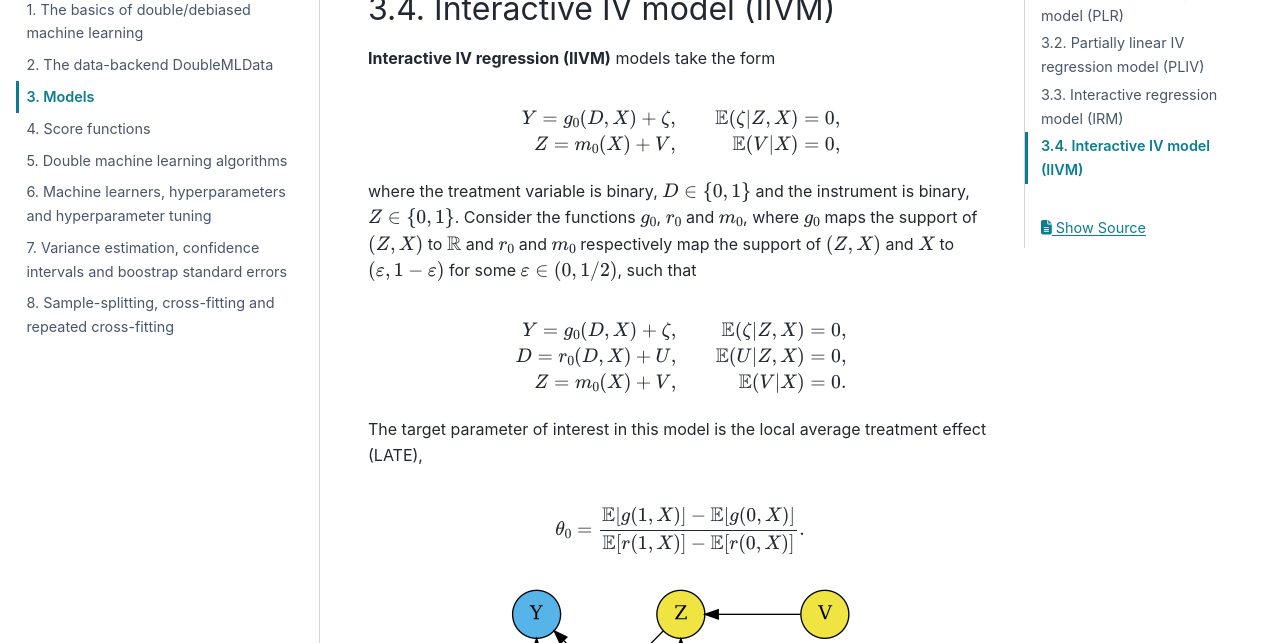
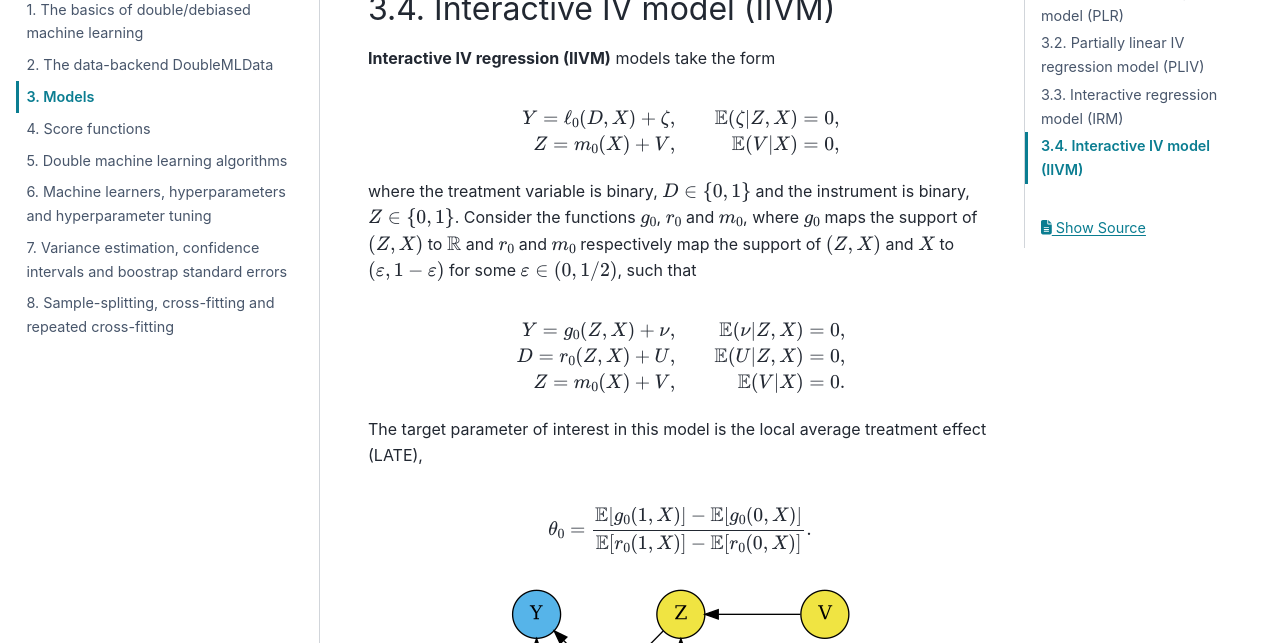
Before and after one commit to DoubleML/doubleml-docs, a Sphinx documentation site: the page built from doc/guide/models.rst, in a window 1280 px wide and 900 px high, scrolled down 2799 px. Shown: the part 150-793 px from the top of the window. Built offline with Sphinx 7.4.7 and the PyData theme 0.15.4, drawn with Linux system fonts in a browser that asks for light colours; pages that are not in the unit, such as notebooks, are missing from menus.

Commit message:
fix typos in iivm model equations

```diff
--- a/doc/shared/models/iivm.rst
+++ b/doc/shared/models/iivm.rst
@@ -2,7 +2,7 @@
 
 .. math::
 
-    Y = g_0(D, X) + \zeta, & &\mathbb{E}(\zeta | Z, X) = 0,
+    Y = \ell_0(D, X) + \zeta, & &\mathbb{E}(\zeta | Z, X) = 0,
 
     Z = m_0(X) + V, & &\mathbb{E}(V | X) = 0,
 
@@ -14,9 +14,9 @@ Consider the functions :math:`g_0`, :math:`r_0` and :math:`m_0`, where :math:`g_
 
 .. math::
 
-    Y = g_0(D, X) + \zeta, & &\mathbb{E}(\zeta | Z, X) = 0,
+    Y = g_0(Z, X) + \nu, & &\mathbb{E}(\nu | Z, X) = 0,
 
-    D = r_0(D, X) + U, & &\mathbb{E}(U | Z, X) = 0,
+    D = r_0(Z, X) + U, & &\mathbb{E}(U | Z, X) = 0,
 
     Z = m_0(X) + V, & &\mathbb{E}(V | X) = 0.
 
@@ -24,4 +24,4 @@ The target parameter of interest in this model is the local average treatment ef
 
 .. math::
 
-    \theta_0 = \frac{\mathbb{E}[g(1, X)] - \mathbb{E}[g(0,X)]}{\mathbb{E}[r(1, X)] - \mathbb{E}[r(0,X)]}.
+    \theta_0 = \frac{\mathbb{E}[g_0(1, X)] - \mathbb{E}[g_0(0,X)]}{\mathbb{E}[r_0(1, X)] - \mathbb{E}[r_0(0,X)]}.
```
